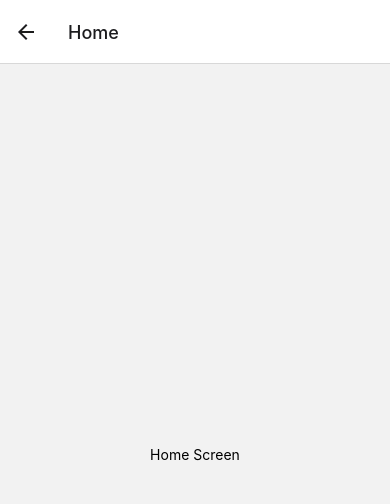
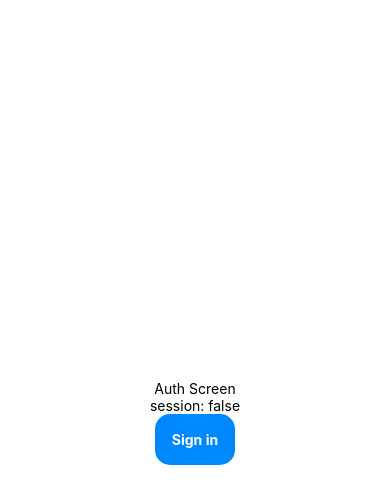
Before and after one commit to jorahty/slugup, a React Native app: screen /Home in a window 390 px wide. Shown: the top 504 px of the page. Built offline with nearby package versions, Linux system fonts and the light colour scheme.

Commit message:
setup view model

```diff
--- a/App.tsx
+++ b/App.tsx
@@ -1,5 +1,10 @@
 import NavStack from './src/components/NavStack';
+import ViewModel from './src/model/ViewModel';
 
 export default function App() {
-  return <NavStack />;
+  return (
+    <ViewModel>
+      <NavStack />
+    </ViewModel>
+  );
 }
--- a/src/components/NavStack.tsx
+++ b/src/components/NavStack.tsx
@@ -1,6 +1,7 @@
 import { NavigationContainer } from '@react-navigation/native';
 import { createNativeStackNavigator } from '@react-navigation/native-stack';
 
+import { useViewModel } from '../model/ViewModel';
 import Home from './screens/Home';
 import Auth from './screens/Auth';
 import Chat from './screens/Chat';
@@ -8,10 +9,13 @@ import Chat from './screens/Chat';
 const Stack = createNativeStackNavigator();
 
 export default function NavStack() {
+  const { session } = useViewModel();
+
+  if (!session) return <Auth />;
+
   return (
     <NavigationContainer>
-      <Stack.Navigator initialRouteName={false ? 'Home' : 'Auth'}>
-        <Stack.Screen name="Auth" component={Auth} />
+      <Stack.Navigator>
         <Stack.Screen name="Home" component={Home} />
         <Stack.Screen name="Chat" component={Chat} />
       </Stack.Navigator>
--- /dev/null
+++ b/src/components/common/Button.tsx
@@ -0,0 +1,16 @@
+import { Pressable, Text } from 'react-native';
+
+import { styles } from '../../theme/theme';
+
+interface Props {
+  title?: string;
+  onPress?: () => void;
+}
+
+export default function Button({ title, onPress }: Props) {
+  return (
+    <Pressable onPress={onPress} style={styles.button}>
+      <Text style={styles.buttonText}>{title}</Text>
+    </Pressable>
+  );
+}
--- a/src/components/screens/Auth.tsx
+++ b/src/components/screens/Auth.tsx
@@ -1,9 +1,16 @@
 import { Text, View } from 'react-native';
 
+import { useViewModel } from '../../model/ViewModel';
+import Button from '../common/Button';
+
 export default function Auth() {
+  const { signIn, session } = useViewModel();
+
   return (
     <View style={{ flex: 1, alignItems: 'center', justifyContent: 'center' }}>
       <Text>Auth Screen</Text>
+      <Text>session: {String(session)}</Text>
+      <Button title="Sign in" onPress={signIn} />
     </View>
   );
 }
--- a/src/components/screens/Home.tsx
+++ b/src/components/screens/Home.tsx
@@ -1,9 +1,16 @@
 import { Text, View } from 'react-native';
 
+import { useViewModel } from '../../model/ViewModel';
+import Button from '../common/Button';
+
 export default function Home() {
+  const { signOut, session } = useViewModel();
+
   return (
     <View style={{ flex: 1, alignItems: 'center', justifyContent: 'center' }}>
       <Text>Home Screen</Text>
+      <Text>session: {String(session)}</Text>
+      <Button title="Sign out" onPress={signOut} />
     </View>
   );
 }
--- /dev/null
+++ b/src/model/ViewModel.tsx
@@ -0,0 +1,23 @@
+import { createContext, useContext, useState, ReactNode } from 'react';
+
+const ViewModelContext = createContext<any>({});
+
+export const useViewModel = () => useContext(ViewModelContext);
+
+export default function ViewModel({ children }: { children: ReactNode }) {
+  const [session, setSession] = useState(false);
+
+  const signIn = () => {
+    setSession(true);
+  };
+
+  const signOut = () => {
+    setSession(false);
+  };
+
+  return (
+    <ViewModelContext.Provider value={{ session, signIn, signOut }}>
+      {children}
+    </ViewModelContext.Provider>
+  );
+}
--- /dev/null
+++ b/src/theme/theme.ts
@@ -0,0 +1,24 @@
+import { StyleSheet } from 'react-native';
+
+export const colors = {
+  blue: '#08f',
+  white: '#fff',
+};
+
+export const styles = StyleSheet.create({
+  button: {
+    backgroundColor: colors.blue,
+    borderRadius: 15,
+    padding: 15,
+    flexDirection: 'row',
+    justifyContent: 'center',
+    alignItems: 'center',
+    gap: 10,
+    borderWidth: 2,
+    borderColor: colors.blue,
+  },
+  buttonText: {
+    fontWeight: '700',
+    color: colors.white,
+  },
+});
```
